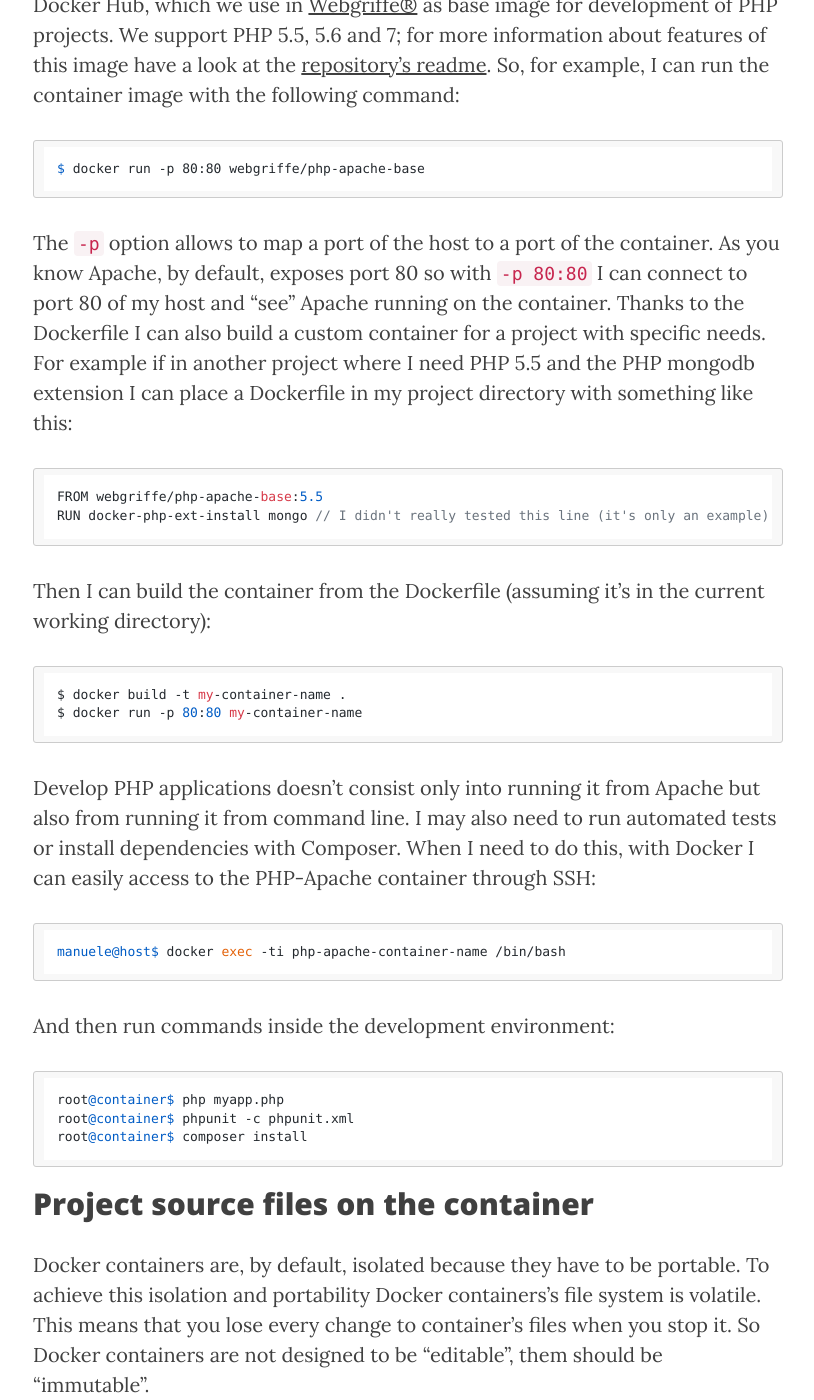
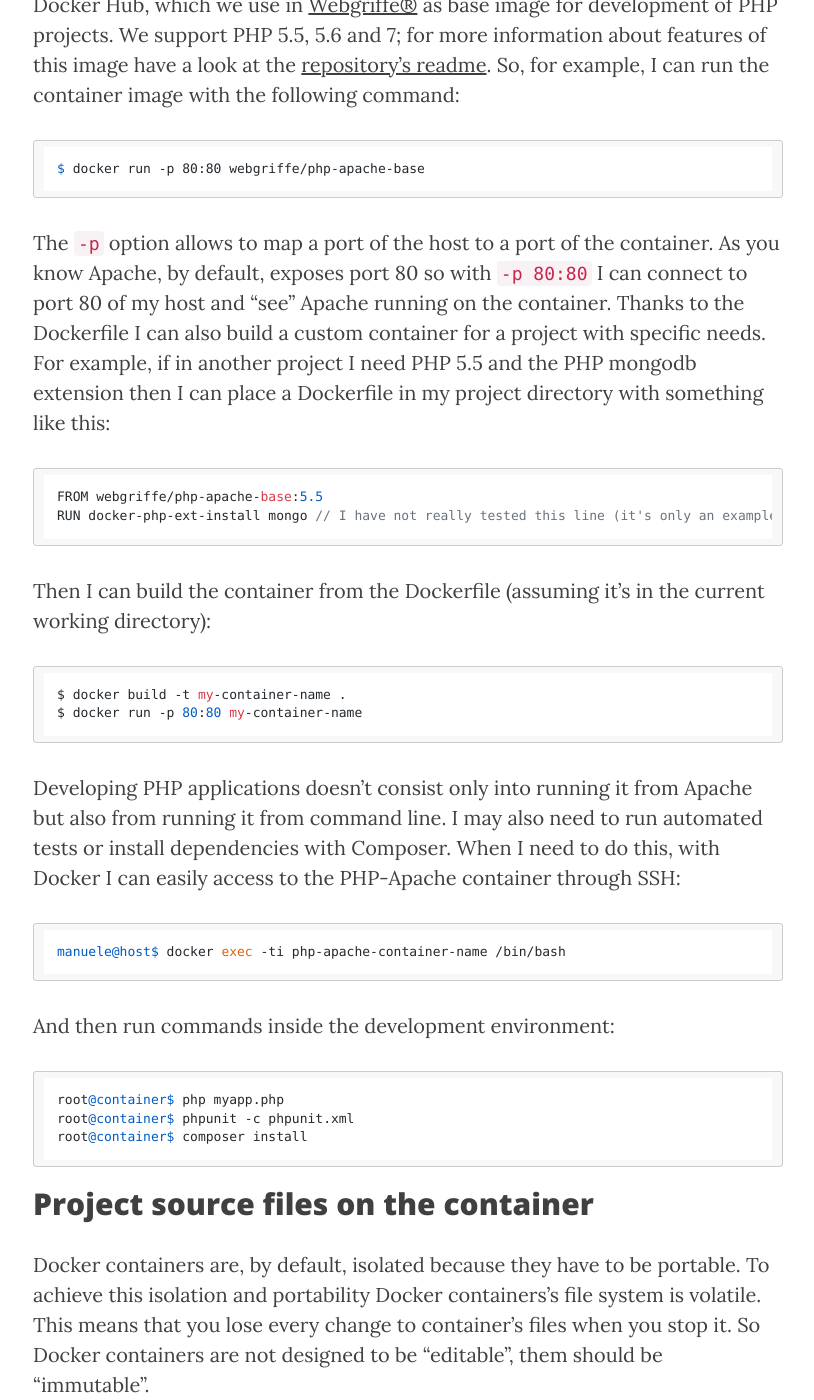
Before and after one commit to mmenozzi/mmenozzi.github.io, a Jekyll site: the page built from _posts/2016-01-22-php-web-development-with-docker.md, in a window 1280 px wide and 1400 px high, scrolled down 2731 px. Shown: the whole window, without its empty margins (232-1046 px from the left). Built offline with Jekyll 4.4.1, drawn with Linux system fonts in a browser that asks for light colours; nearby versions of some CDN libraries; comment, search, counter and statistics services are not loaded; some of the changed text lies outside the part shown.

Commit message:
Various fixes to docker post

```diff
--- a/_posts/2016-01-22-php-web-development-with-docker.md
+++ b/_posts/2016-01-22-php-web-development-with-docker.md
@@ -43,17 +43,17 @@
 	$ docker run -p 80:80 webgriffe/php-apache-base
 
 The `-p` option allows to map a port of the host to a port of the container. As you know Apache, by default, exposes port 80 so with `-p 80:80` I can connect to port 80 of my host and "see" Apache running on the container.
-Thanks to the Dockerfile I can also build a custom container for a project with specific needs. For example if in another project where I need PHP 5.5 and the PHP mongodb extension I can place a Dockerfile in my project directory with something like this:
+Thanks to the Dockerfile I can also build a custom container for a project with specific needs. For example, if in another project I need PHP 5.5 and the PHP mongodb extension then I can place a Dockerfile in my project directory with something like this:
 
 	FROM webgriffe/php-apache-base:5.5
-	RUN docker-php-ext-install mongo // I didn't really tested this line (it's only an example)
+	RUN docker-php-ext-install mongo // I have not really tested this line (it's only an example)
 
 Then I can build the container from the Dockerfile (assuming it’s in the current working directory):
 
 	$ docker build -t my-container-name .
 	$ docker run -p 80:80 my-container-name
 
-Develop PHP applications doesn't consist only into running it from Apache but also from running it from command line. I may also need to run automated tests or install dependencies with Composer. When I need to do this, with Docker I can easily access to the PHP-Apache container through SSH:
+Developing PHP applications doesn't consist only into running it from Apache but also from running it from command line. I may also need to run automated tests or install dependencies with Composer. When I need to do this, with Docker I can easily access to the PHP-Apache container through SSH:
 
 	manuele@host$ docker exec -ti php-apache-container-name /bin/bash
 
```
Also changed, not shown: other parts of _posts/2016-01-22-php-web-development-with-docker.md (+7 -7 lines).
